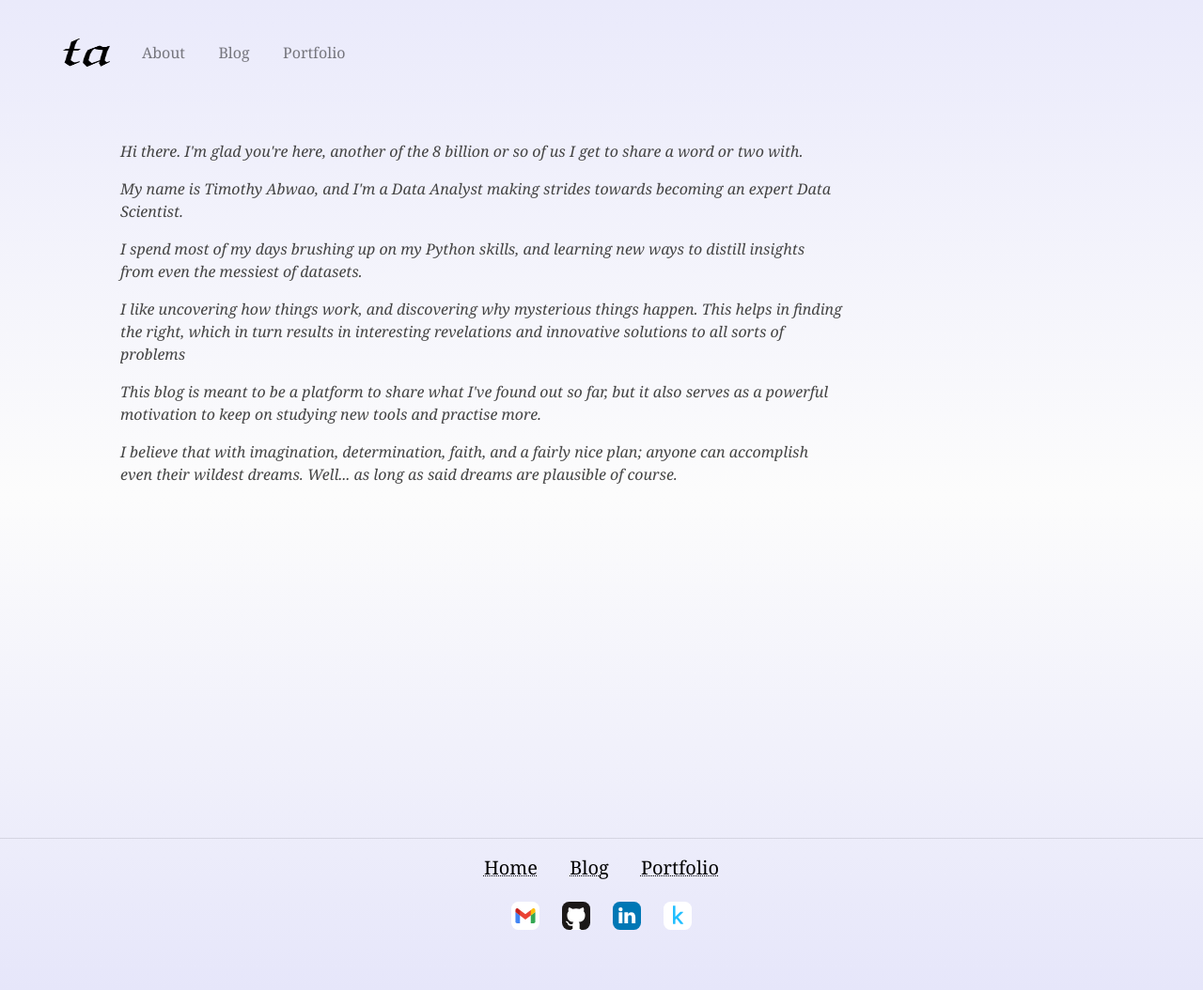
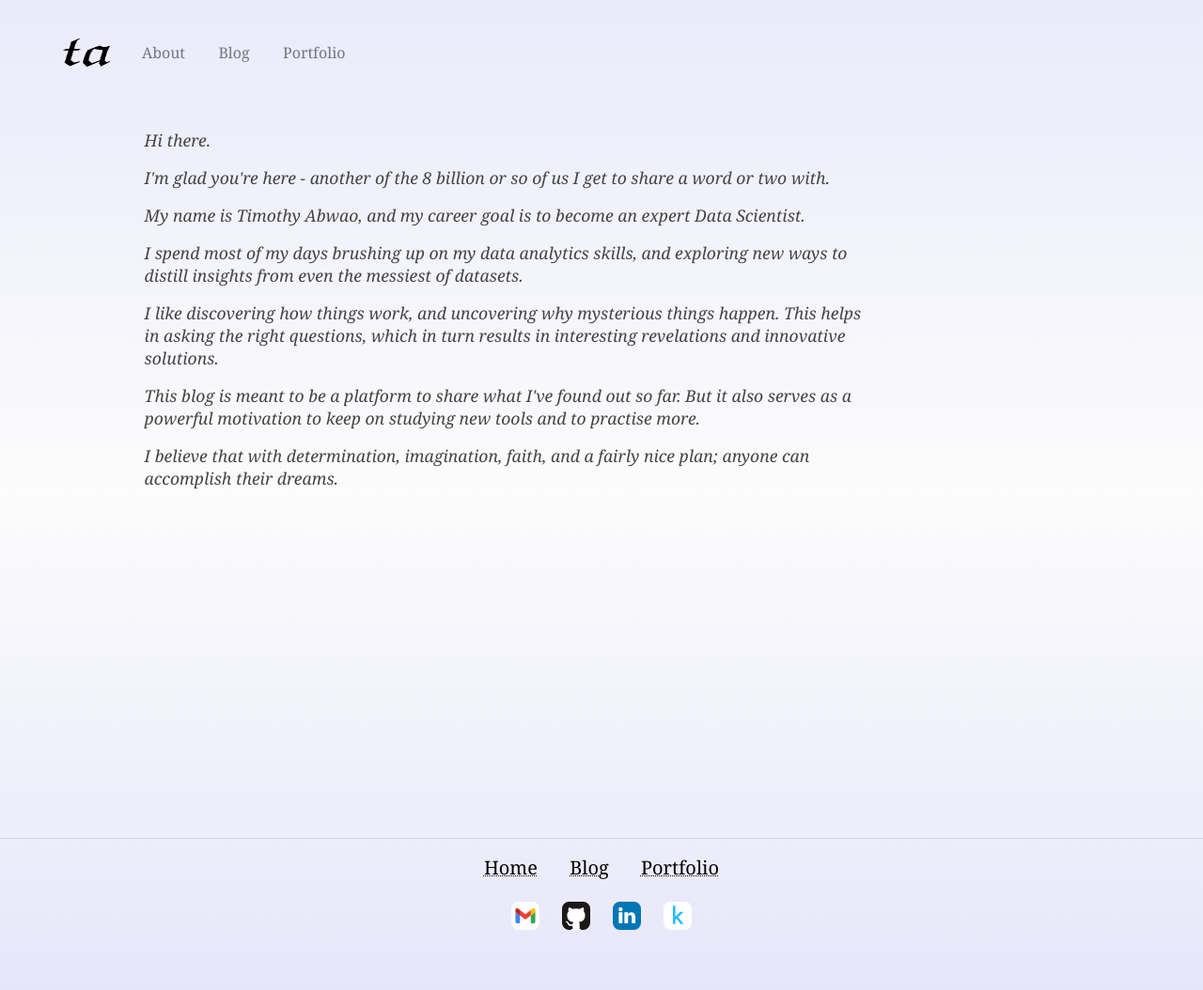
Before and after one commit to Tim-Abwao/tim-abwao.github.io, a Jekyll site: the page built from about.html, in a window 1280 px wide. Shown: the whole page at 94% size. Built offline with Jekyll 4.4.1, drawn with Linux system fonts in a browser that asks for light colours.

Commit message:
Update about page

```diff
--- a/about.html
+++ b/about.html
@@ -6,11 +6,16 @@ css_file: about
 
 {% include nav.html %}
 <div class="personal-info">
-	<p>Hi there. I'm glad you're here, another of the 8 billion or so of us I get to share a word or two with.</p>
-	<p>My name is Timothy Abwao, and I'm a Data Analyst making strides towards becoming an expert Data Scientist.</p>
-	<p>I spend most of my days brushing up on my Python skills, and learning new ways to distill insights from even the messiest of datasets.</p>
-	<p>I like uncovering how things work, and discovering why mysterious things happen. This helps in finding the right, which in turn results in interesting revelations and innovative solutions to all sorts of problems</p>
-	<p>This blog is meant to be a platform to share what I've found out so far, but it also serves as a powerful motivation to keep on studying new tools and practise more.</p>
-	<p>I believe that with imagination, determination, faith, and a fairly nice plan; anyone can accomplish even their
-		wildest dreams. Well... as long as said dreams are plausible of course.</p>
+	<p>Hi there.</p>
+	<p>I'm glad you're here - another of the 8 billion or so of us I get to share a word or two with.</p>
+	<p>My name is Timothy Abwao, and my career goal is to become an expert Data Scientist.</p>
+	<p>I spend most of my days brushing up on my data analytics skills, and exploring new ways to distill insights from
+		even the messiest of datasets.</p>
+	<p>I like discovering how things work, and uncovering why mysterious things happen. This helps in asking the right
+		questions, which in turn results in interesting revelations and innovative solutions.
+	</p>
+	<p>This blog is meant to be a platform to share what I've found out so far. But it also serves as a powerful
+		motivation to keep on studying new tools and to practise more.</p>
+	<p>I believe that with determination, imagination, faith, and a fairly nice plan; anyone can accomplish their
+		dreams.</p>
 </div>
--- a/assets/css/about.sass
+++ b/assets/css/about.sass
@@ -4,9 +4,9 @@ body
   background: linear-gradient(#eaeafb, #fcfcfc,#e6e6fa)
 
 .personal-info
-  margin: 5% 10%
+  margin: 4% 12%
   color: #444
-  font-style: oblique
+  font: oblique 1.1em Georgia, serif
   max-width: 60%
 
 @media only screen and (max-width: 500px)
```
